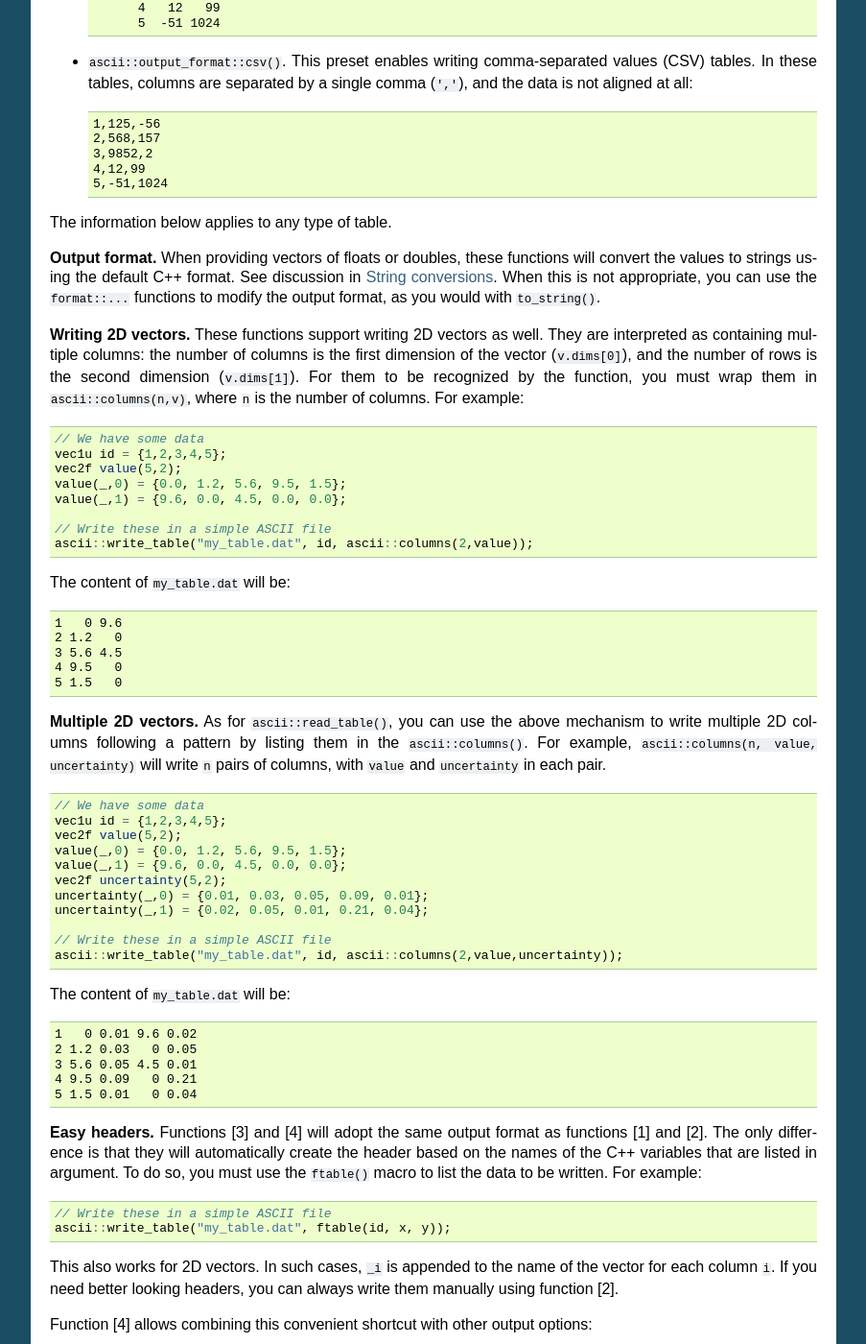
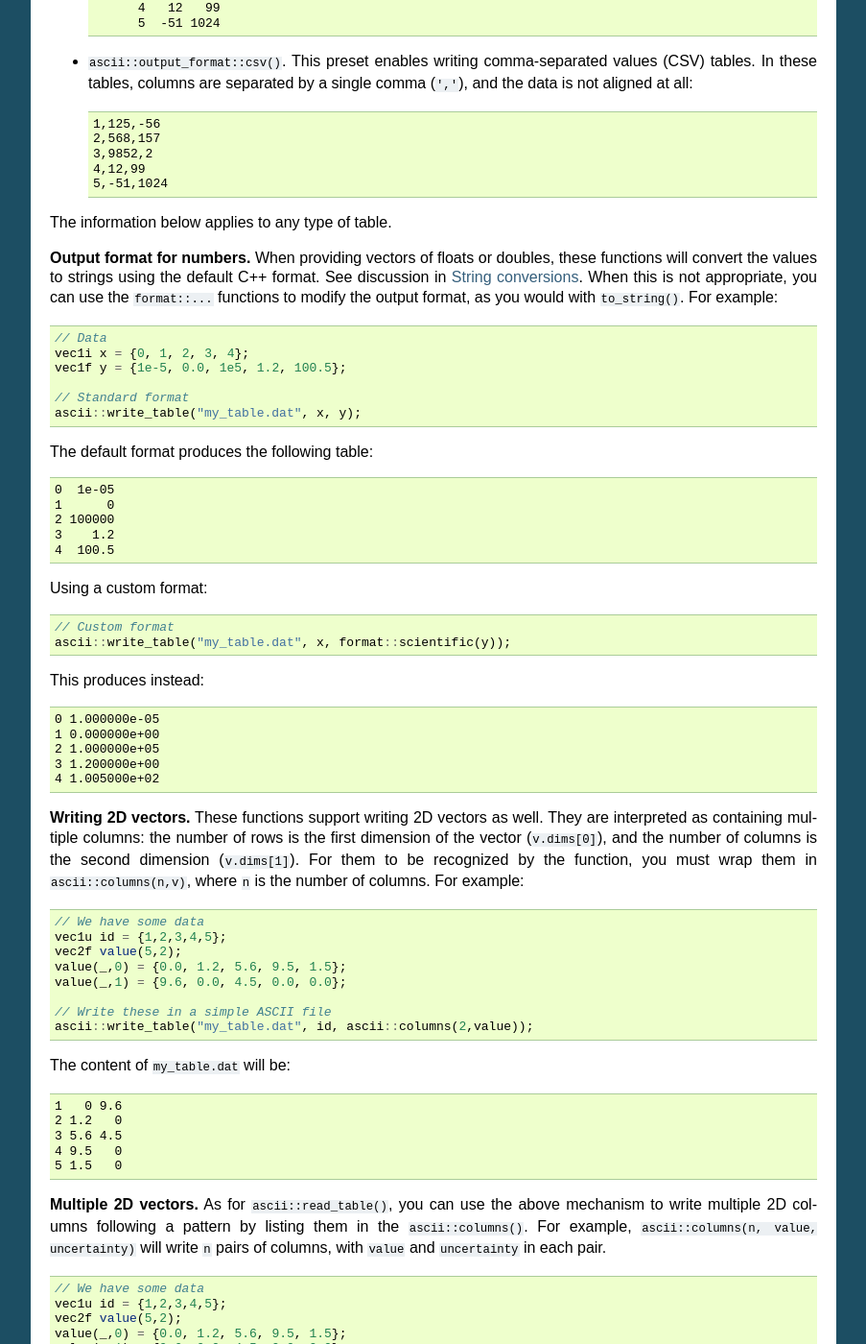
Before and after one commit to cschreib/vif, a Sphinx documentation site: the page built from doc/sphinx/io-ascii.rst, in a window 1280 px wide and 1400 px high, scrolled down 5847 px. Shown: the whole window at 96% size, without its empty margins (198-1101 px from the left). Built offline with Sphinx 7.4.7, drawn with Linux system fonts in a browser that asks for light colours; formulas are drawn with MathJax 3.

Commit message:
Added more examples and fixed doc for columns()

```diff
--- a/doc/sphinx/io-ascii.rst
+++ b/doc/sphinx/io-ascii.rst
@@ -305,9 +305,46 @@ Some pre-defined sets of options are made available for simplicity:
 
 The information below applies to any type of table.
 
-**Output format.** When providing vectors of floats or doubles, these functions will convert the values to strings using the default C++ format. See discussion in :ref:`String conversions`. When this is not appropriate, you can use the ``format::...`` functions to modify the output format, as you would with ``to_string()``.
+**Output format for numbers.** When providing vectors of floats or doubles, these functions will convert the values to strings using the default C++ format. See discussion in :ref:`String conversions`. When this is not appropriate, you can use the ``format::...`` functions to modify the output format, as you would with ``to_string()``. For example:
 
-**Writing 2D vectors.** These functions support writing 2D vectors as well. They are interpreted as containing multiple columns: the number of columns is the first dimension of the vector (``v.dims[0]``), and the number of rows is the second dimension (``v.dims[1]``). For them to be recognized by the function, you must wrap them in ``ascii::columns(n,v)``, where ``n`` is the number of columns. For example:
+.. code-block:: c++
+
+    // Data
+    vec1i x = {0, 1, 2, 3, 4};
+    vec1f y = {1e-5, 0.0, 1e5, 1.2, 100.5};
+
+    // Standard format
+    ascii::write_table("my_table.dat", x, y);
+
+The default format produces the following table:
+
+.. code-block:: none
+
+    0  1e-05
+    1      0
+    2 100000
+    3    1.2
+    4  100.5
+
+Using a custom format:
+
+.. code-block:: c++
+
+    // Custom format
+    ascii::write_table("my_table.dat", x, format::scientific(y));
+
+This produces instead:
+
+.. code-block:: none
+
+    0 1.000000e-05
+    1 0.000000e+00
+    2 1.000000e+05
+    3 1.200000e+00
+    4 1.005000e+02
+
+
+**Writing 2D vectors.** These functions support writing 2D vectors as well. They are interpreted as containing multiple columns: the number of rows is the first dimension of the vector (``v.dims[0]``), and the number of columns is the second dimension (``v.dims[1]``). For them to be recognized by the function, you must wrap them in ``ascii::columns(n,v)``, where ``n`` is the number of columns. For example:
 
 .. code-block:: c++
 
```
